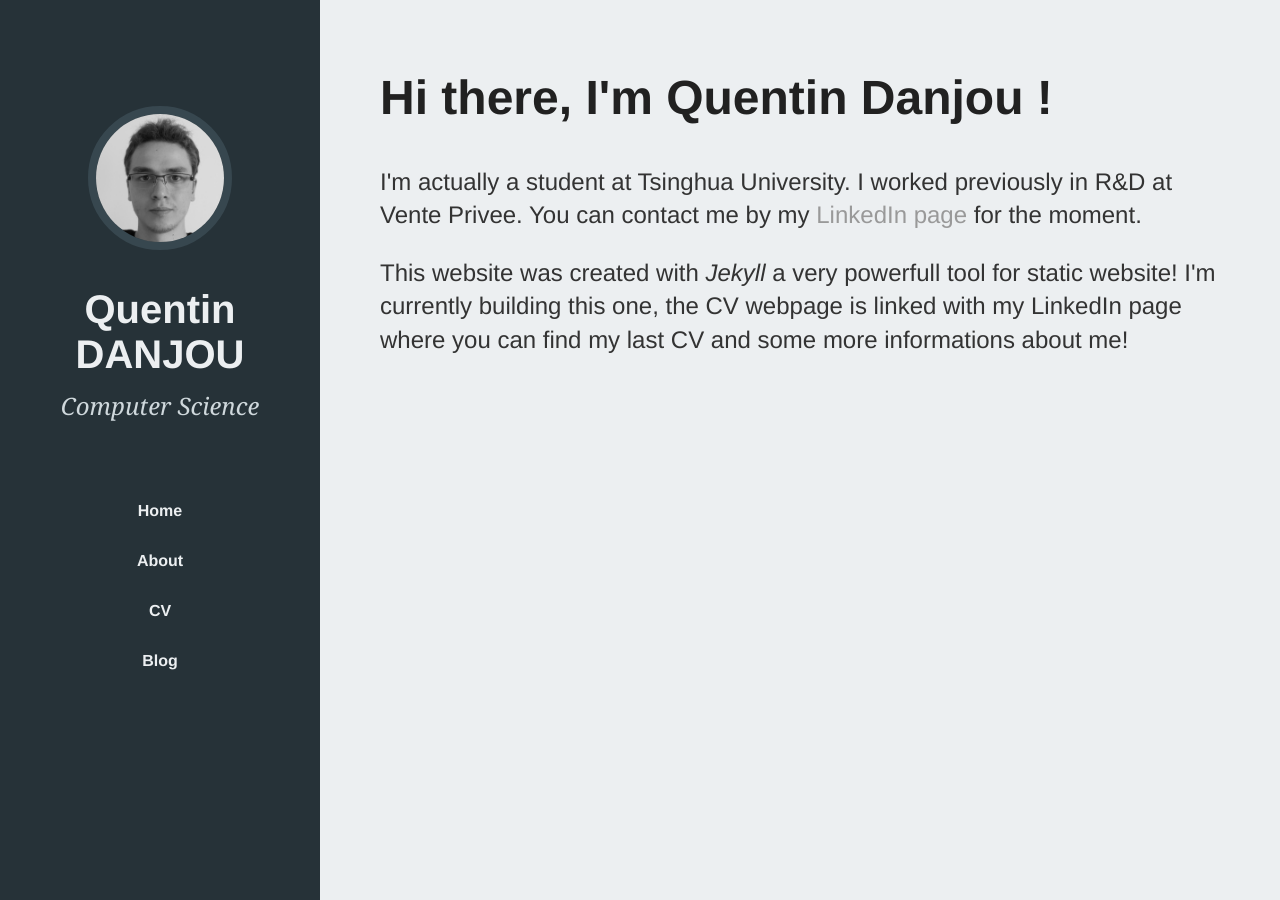
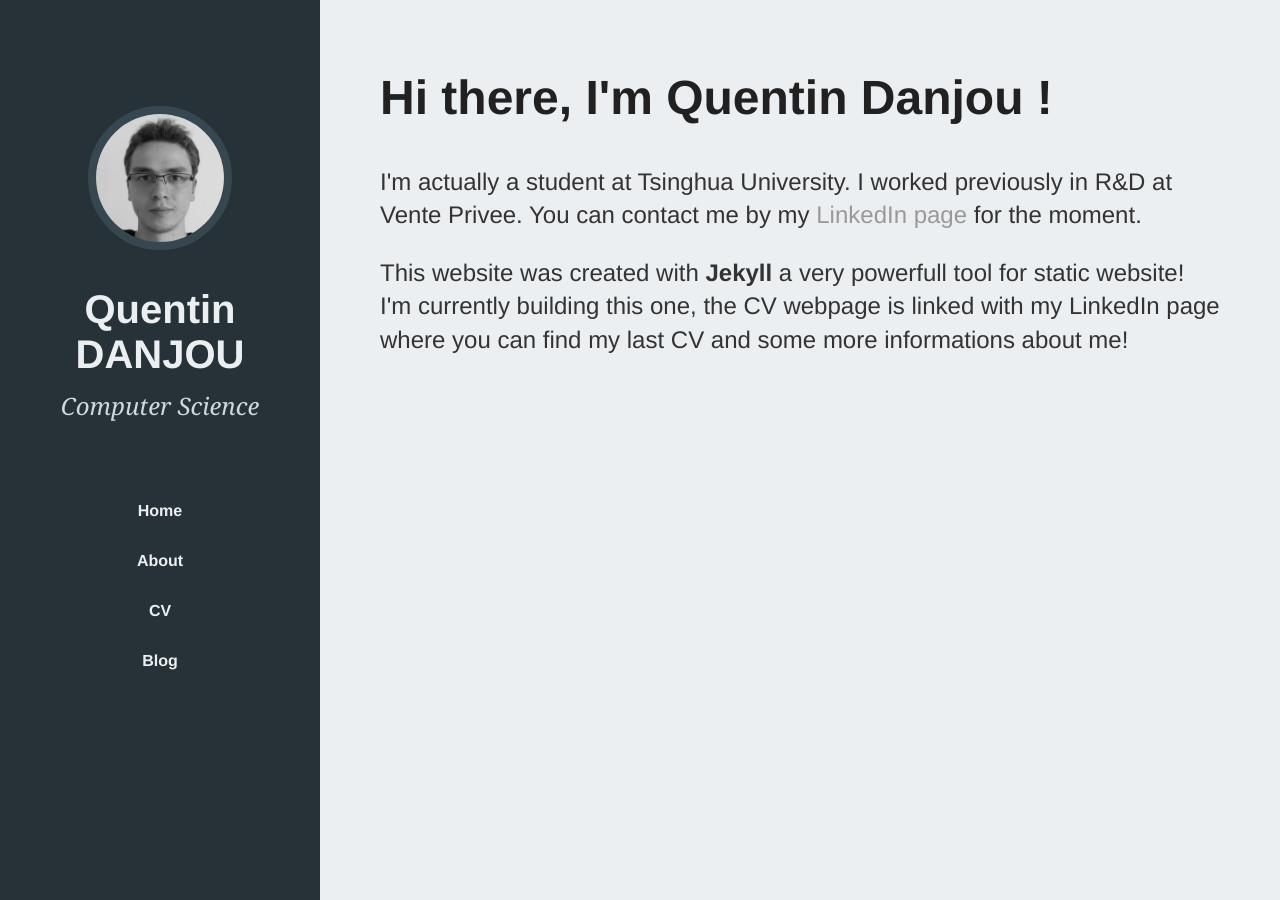
Before and after one commit to danjou-a/danjou-a.github.io, a Jekyll site: the page built from index.html, in a window 1280 px wide. Built offline with Jekyll 4.4.1, drawn with Linux system fonts in a browser that asks for light colours.

Commit message:
Minor changes
em css

```diff
--- a/css/main.css
+++ b/css/main.css
@@ -85,6 +85,11 @@ ul.posts li {
     list-style: none;
 }
 
+em {
+    font-style: normal;
+    font-weight: bold;
+}
+
 .img-profil {
     border-radius: 50%;
     border-style: solid;
--- a/index.html
+++ b/index.html
@@ -5,6 +5,6 @@ title: Quentin Danjou
 
 <div class="blurb">
   <h2>Hi there, I'm Quentin Danjou !</h2>
-  <p>I'm actually a student at Tsinghua University. I worked previously in R&D at Vente Privee. You can contact me by my <a href="https://www.linkedin.com/in/danjou">LinkedIn page</a> for the moment.</p>
+  <p>I'm actually a student at Tsinghua University. I worked previously in R&D at Vente Privee. You can contact me by my <a href="https://www.linkedin.com/in/danjou" target="_blank">LinkedIn page</a> for the moment.</p>
   <p>This website was created with <em>Jekyll</em> a very powerfull tool for static website! I'm currently building this one, the CV webpage is linked with my LinkedIn page where you can find my last CV and some more informations about me!</p>
 </div><!-- /.blurb -->
```
